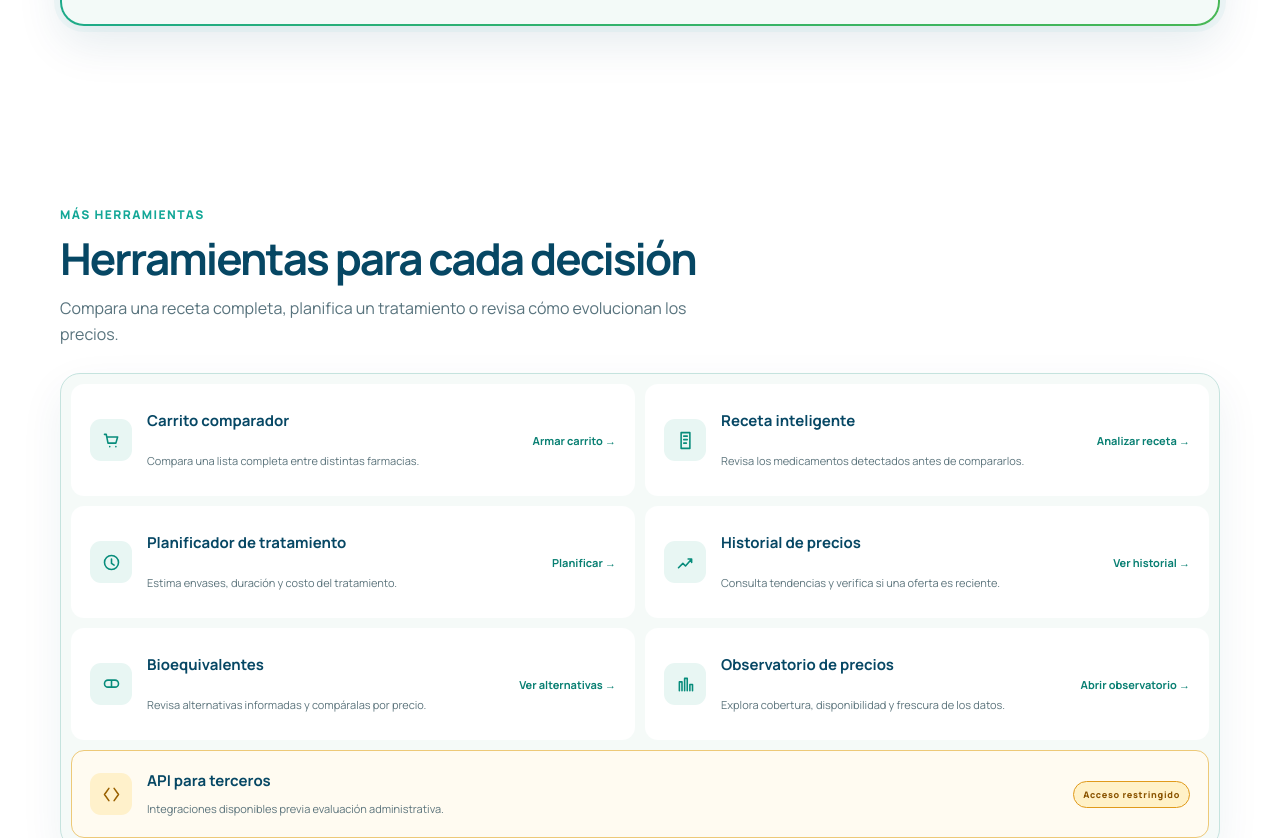
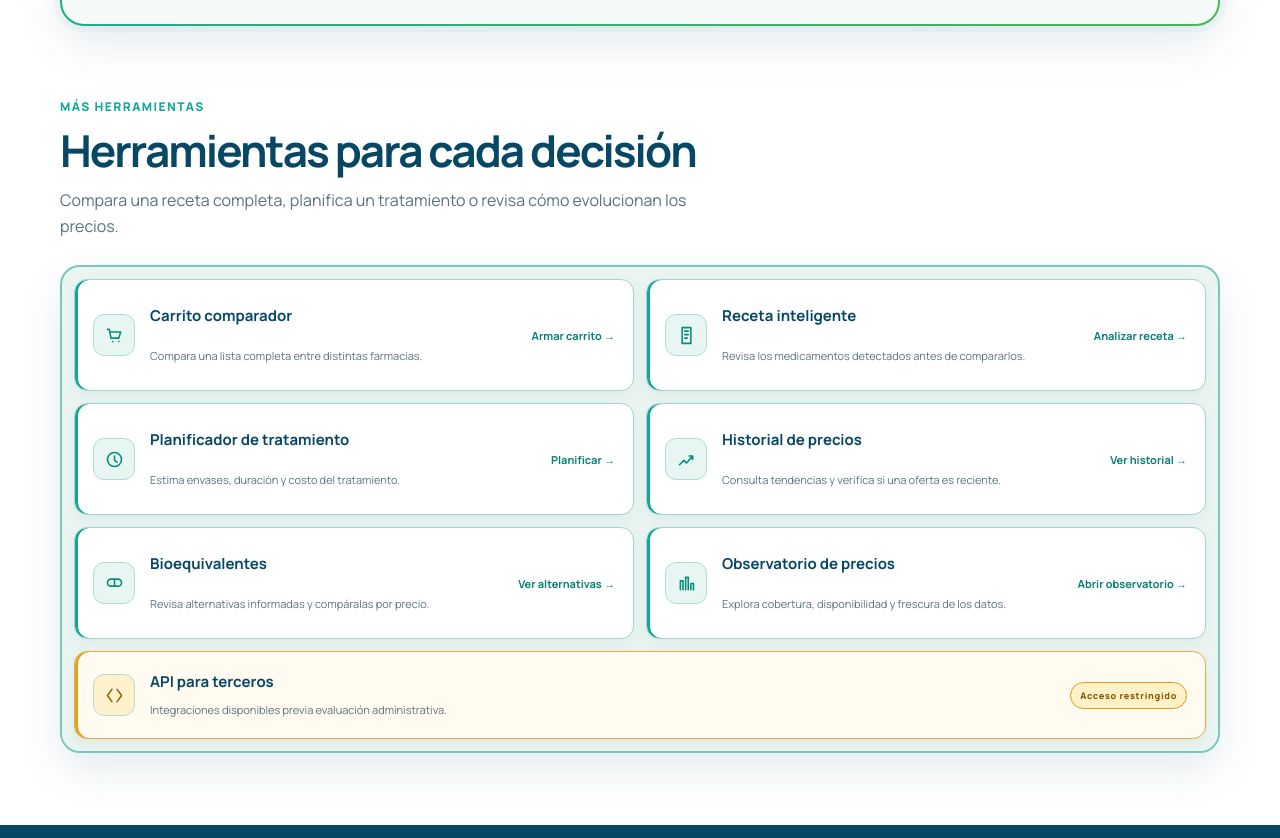
Before and after one commit to Doko94/Farmacias, a website: page src/Comparador/frontend/index.html in a window 1280 px wide. Shown: the part 1376-2214 px from the top of the page. Drawn offline with Linux system fonts and the light colour scheme.

Commit message:
mejoras en "mas herramientas"

```diff
--- a/src/Comparador/frontend/review-fixes.css
+++ b/src/Comparador/frontend/review-fixes.css
@@ -44,20 +44,21 @@
 .planner-number[aria-invalid="true"], #planner-query[aria-invalid="true"] { border-color: #c84a4a; box-shadow: 0 0 0 3px rgba(200,74,74,.1); }
 .planner-validation { grid-column: 1/-1; min-height: 18px; color: #a53e3e; font-size: 11px; font-weight: 700; }
 
-/* Directorio compacto: menos decoración, más densidad y jerarquía. */
-.features { padding-top: 76px; padding-bottom: 82px; }
+/* Directorio compacto: contraste claro sin volver a tarjetas sobredimensionadas. */
+#comparar.section { padding-bottom: 34px; }
+.features { padding-top: 34px; padding-bottom: 72px; }
 .features .tools-heading { max-width: 720px; margin-bottom: 26px; }
 .features .tools-heading h2 { margin-bottom: 12px; font-size: clamp(30px, 3.5vw, 44px); }
 .features .tools-heading p { max-width: 650px; margin: 0; color: #58737d; line-height: 1.65; }
 .features .feature-grid {
   display: grid;
   grid-template-columns: repeat(2, minmax(0, 1fr));
-  gap: 10px;
-  padding: 10px;
-  border: 1px solid #c5e3de;
+  gap: 12px;
+  padding: 12px;
+  border: 2px solid #79c8be;
   border-radius: 20px;
-  background: #f5faf8;
-  box-shadow: 0 16px 44px rgba(6, 71, 100, .07);
+  background: #eaf5f2;
+  box-shadow: 0 18px 42px rgba(6, 71, 100, .1);
 }
 .features .feature-card-link { display: block; min-width: 0; }
 .features .feature-card-link article {
@@ -69,10 +70,10 @@
   align-items: center;
   min-height: 112px;
   padding: 17px 18px;
-  border: 1px solid transparent;
+  border: 1px solid #9fd5ce;
   border-radius: 13px;
   background: #fff;
-  box-shadow: none;
+  box-shadow: inset 3px 0 #13a797, 0 5px 14px rgba(6, 71, 100, .055);
   transition: border-color .18s ease, background-color .18s ease, box-shadow .18s ease;
 }
 .features .feature-card-link .tool-icon {
@@ -85,6 +86,7 @@
   border-radius: 11px;
   background: #e8f6f3;
   color: #078c7b;
+  border: 1px solid #b2ddd7;
 }
 .features .tool-icon svg {
   width: 21px;
@@ -121,18 +123,19 @@
 .features a.feature-card-link:hover article,
 .features a.feature-card-link:focus-visible article {
   transform: none;
-  border-color: #79cfc4;
-  background: #fbfefd;
-  box-shadow: 0 8px 22px rgba(6, 71, 100, .08);
+  border-color: #159f91;
+  background: #f9fdfc;
+  box-shadow: inset 3px 0 #087f72, 0 9px 23px rgba(6, 71, 100, .12);
 }
 .features a.feature-card-link:focus-visible { outline: none; }
 .features .feature-card-restricted { grid-column: 1 / -1; cursor: not-allowed; }
 .features .feature-card-restricted article {
   grid-template-columns: 42px minmax(0, 1fr) auto;
   min-height: 88px;
-  border: 1px solid #edc978;
+  border: 1px solid #dcae43;
   background: #fffbf1;
   opacity: 1;
+  box-shadow: inset 3px 0 #dfa225, 0 5px 14px rgba(115, 78, 6, .07);
 }
 .features .feature-card-restricted .tool-icon { background: #fff1cb; color: #996100; }
 .features .feature-card-restricted .access-seal {
@@ -144,8 +147,9 @@
   white-space: nowrap;
 }
 @media (max-width: 760px) {
-  .features { padding-top: 58px; padding-bottom: 64px; }
-  .features .feature-grid { grid-template-columns: 1fr; padding: 7px; }
+  #comparar.section { padding-bottom: 24px; }
+  .features { padding-top: 28px; padding-bottom: 58px; }
+  .features .feature-grid { grid-template-columns: 1fr; padding: 8px; gap: 9px; }
   .features .feature-card-restricted { grid-column: auto; }
   .features .feature-card-link article { grid-template-columns: 40px minmax(0, 1fr); min-height: 104px; padding: 15px; }
   .features .feature-card-link .tool-icon { width: 40px; height: 40px; }
```
